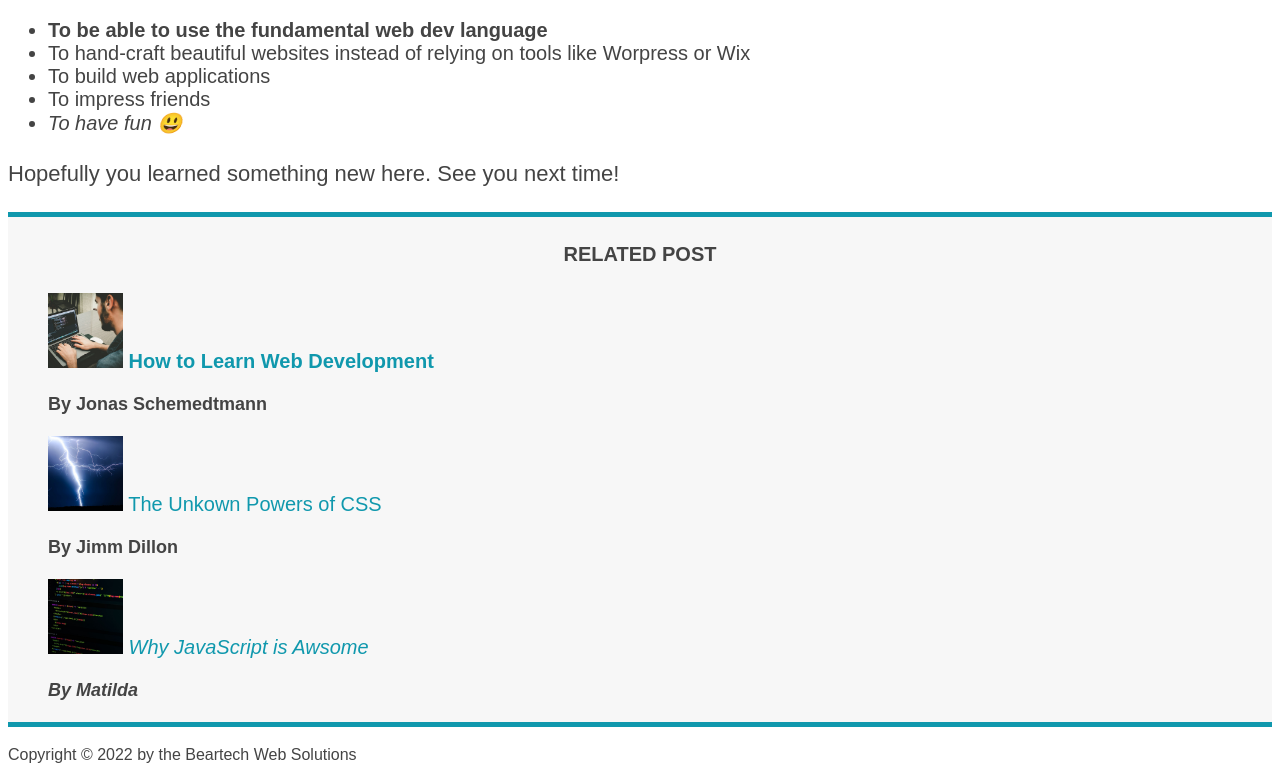
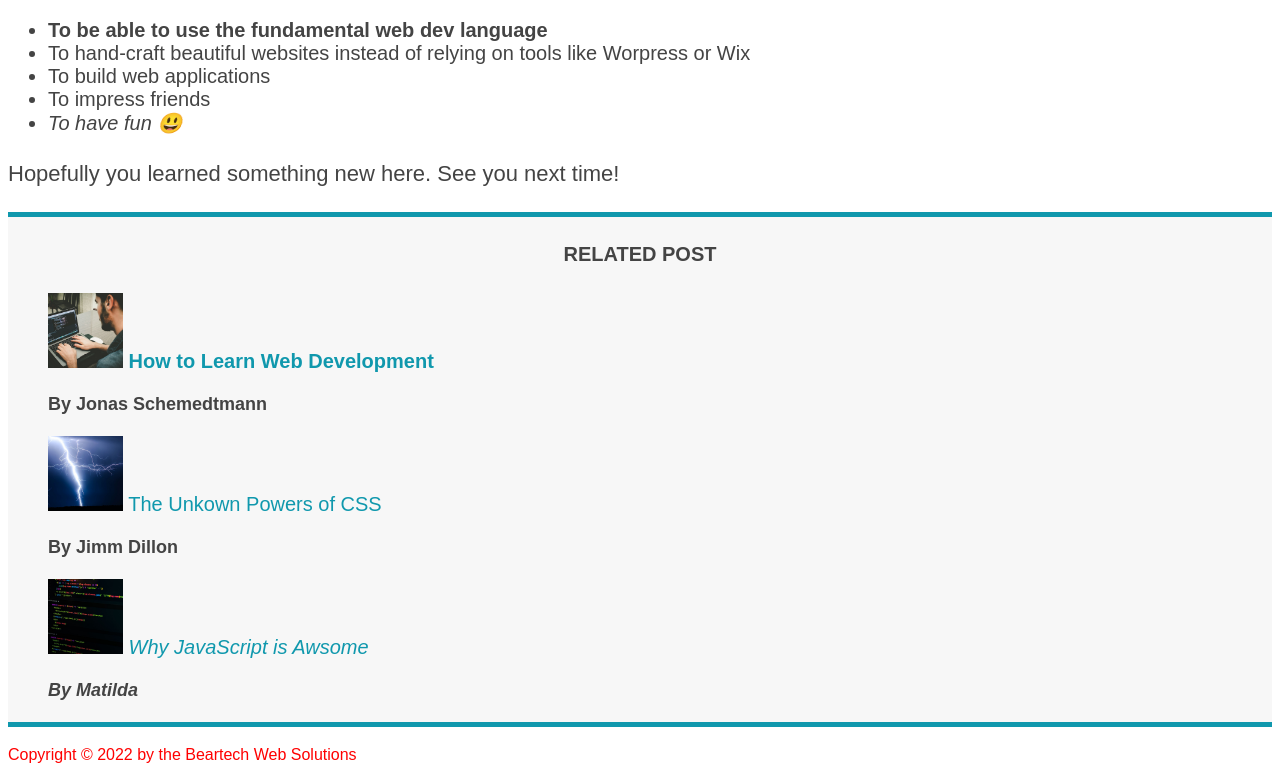
Before and after one commit to gmontano79/udemy-training, a plain HTML site: page index.html in a window 1280 px wide. Shown: the part 1195-1978 px from the top of the page. Drawn offline with Linux system fonts and the light colour scheme.

Commit message:
worked at conflict between selectors

```diff
--- a/index.html
+++ b/index.html
@@ -145,7 +145,9 @@
     </aside>
 
     <footer>
-      <p id="copyright">Copyright &copy; 2022 by the Beartech Web Solutions</p>
+      <p id="copyright" class="copyright text">
+        Copyright &copy; 2022 by the Beartech Web Solutions
+      </p>
     </footer>
   </body>
 </html>
--- a/style.css
+++ b/style.css
@@ -114,3 +114,21 @@ a:active {
   background-color: black;
   font-style: italic;
 }
+
+/* resolving conflicts */
+
+#copyright {
+  color: red;
+}
+
+.copyright {
+  color: blue;
+}
+
+.text {
+  color: yellow;
+}
+
+footer p {
+  color: green;
+}
```
